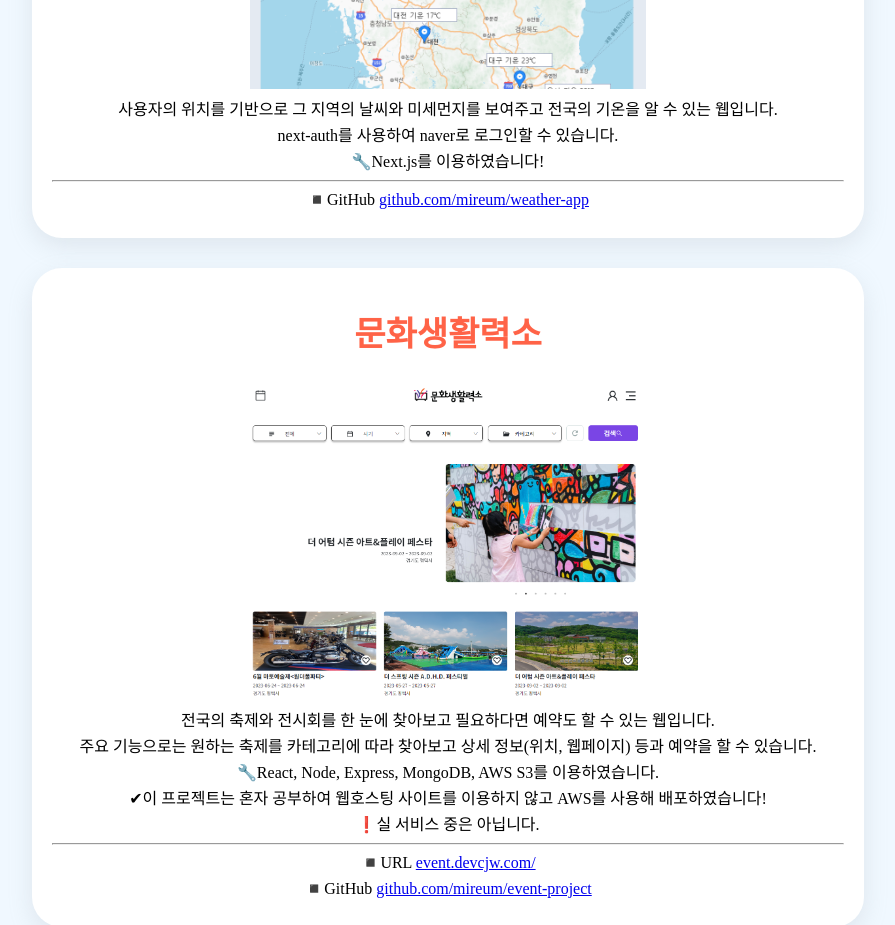
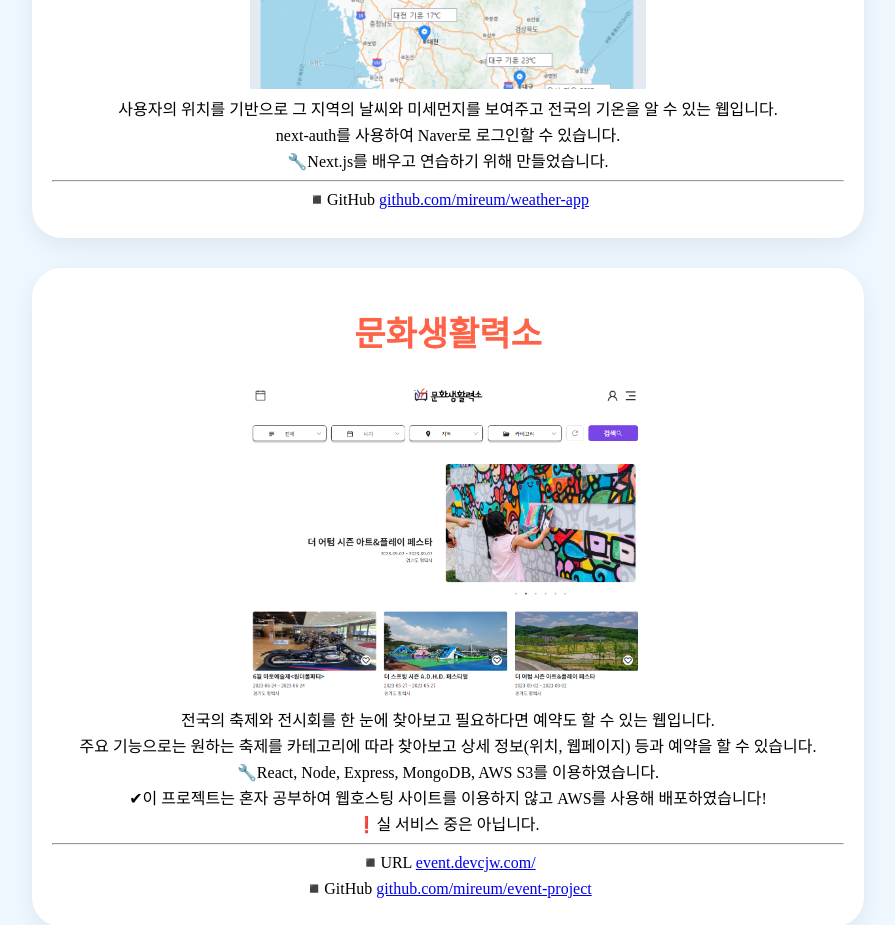
Before and after one commit to mireum/portfolio, a React (Create React App) app: page / in a window 1280 px wide. Shown: the part 3020-3945 px from the top of the page, without its empty margins (192-1087 px from the left). Built offline with nearby package versions, Linux system fonts and the light colour scheme; a web font is replaced by a local one.

Commit message:
🔧Next.js

```diff
--- a/src/components/Projects.js
+++ b/src/components/Projects.js
@@ -65,8 +65,8 @@ const Projects = forwardRef((props, ref) => {
               <img src={img0} alt='project0_img'/>
               <div className='pBox'>
                 <p>사용자의 위치를 기반으로 그 지역의 날씨와 미세먼지를 보여주고 전국의 기온을 알 수 있는 웹입니다.</p>
-                <p>next-auth를 사용하여 naver로 로그인할 수 있습니다.</p>
-                <p>🔧Next.js를 이용하였습니다!</p>
+                <p>next-auth를 사용하여 Naver로 로그인할 수 있습니다.</p>
+                <p>🔧Next.js를 배우고 연습하기 위해 만들었습니다.</p>
                 <hr/>
                 <p>◾GitHub  <a href='https://github.com/mireum/weather-app'>github.com/mireum/weather-app</a></p>
               </div>
```
